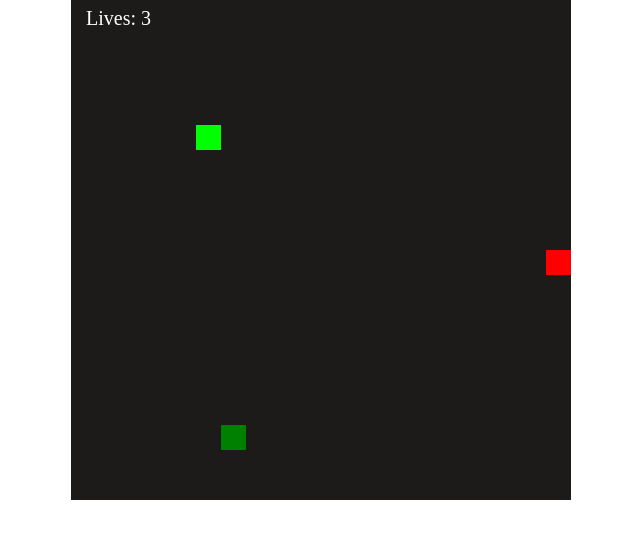
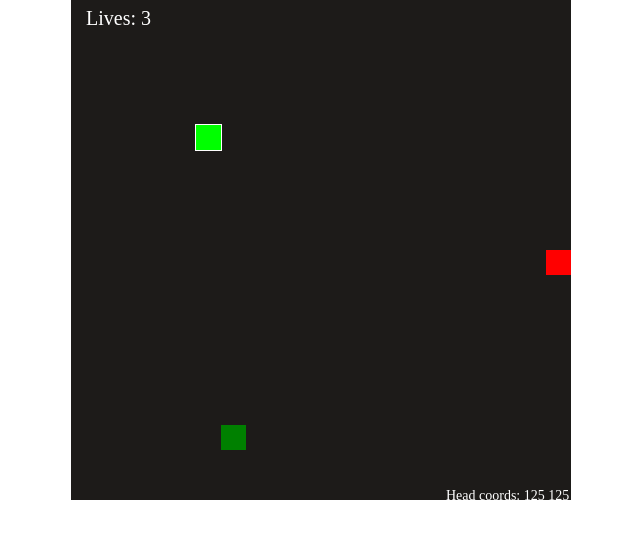
Before and after one commit to Pivogirka/Snake, an Electron app: page public/index.html in a window 1280 px wide. Shown: the whole page, without its empty margins (319-959 px from the left). Drawn offline with Linux system fonts and the light colour scheme.

Commit message:
improved main updateFrames function. Added displaying the snake head coords(temporary). Added border of the snake head. Fixed bug with not displaying 0 lives when eat last stub

```diff
--- a/public/index.html
+++ b/public/index.html
@@ -1,22 +1,19 @@
 <!DOCTYPE html>
 <html>
-
     <head>
         <meta charset="UTF-8" />
         <meta http-equiv="Content-Security-Policy" content="default-src 'self'; script-src 'self'" />
         <meta http-equiv="X-Content-Security-Policy" content="default-src 'self'; script-src 'self'" />
-  <link rel="stylesheet" href="./index.css">
+        <link rel="stylesheet" href="./index.css" />
         <title>The snake game</title>
     </head>
 
     <body>
-
         <div id="gameContainer">
             <canvas id="gameBoard"></canvas>
+            <div></div>
         </div>
-
     </body>
 
     <script type="module" src="../src/renderer.js" defer></script>
-
 </html>
--- a/src/Game/Game.js
+++ b/src/Game/Game.js
@@ -11,6 +11,12 @@ class Game {
         contex.font = `20px Roboto Helvetica Arial sans-serif`;
         contex.fillStyle = "white";
         contex.fillText(`Lives: ${this.lives}`, 15, 25);
+    }
+
+    drawHead(contex, snakeHeadX, snakeHeadY) {
+        contex.font = `14px Roboto Helvetica Arial sans-serif`;
+        contex.fillStyle = "white";
+        contex.fillText(`Head coords: ${snakeHeadX + " " + snakeHeadY}`, 375, 500);
     }
 
     liveLoss() {
--- a/src/Game/Snake/Snake.js
+++ b/src/Game/Snake/Snake.js
@@ -16,7 +16,7 @@ class Snake extends Game {
     }
 
     //TODO: test it and change logic if it possible
-    draw(contex) {
+    draw(context) {
         //reposition of tail
         for (let i = this.tail.length - 1; i > 0; i--) {
             this.tail[i] = this.tail[i - 1];
@@ -24,9 +24,15 @@ class Snake extends Game {
         this.tail[0] = { x: this.snakeHeadX, y: this.snakeHeadY };
 
         //draw tail
+        context.fillStyle = "lime";
         for (let i = 0; i < this.tail.length; i++) {
-            contex.fillStyle = "lime";
-            contex.fillRect(this.tail[i].x, this.tail[i].y, this.unitSize, this.unitSize);
+            if (i === 0) {
+                context.fillRect(this.tail[i].x, this.tail[i].y, this.unitSize, this.unitSize);
+                context.lineWidth = 2;
+                context.strokeStyle = "white";
+                context.strokeRect(this.tail[i].x, this.tail[i].y, this.unitSize, this.unitSize);
+            }
+            context.fillRect(this.tail[i].x, this.tail[i].y, this.unitSize, this.unitSize);
         }
     }
     moving() {
--- a/src/renderer.js
+++ b/src/renderer.js
@@ -19,17 +19,13 @@ apple.generatePosition(snake.tail);
 stub.generatePosition(snake.tail);
 
 function updateFrames() {
-    board.update();
-    snake.moving();
-    apple.draw(board.Context);
-    stub.draw(board.Context);
-    snake.draw(board.Context);
-    game.drawLives(board.Context);
-
     if (game.isOver(snake.snakeHeadX, snake.snakeHeadY, snake.tail, board, apple)) {
         clearInterval(gameLoop);
         alert("Game over");
     } else {
+        board.update();
+        snake.moving();
+
         if (snake.isAteFood(apple.x, apple.y, "apple")) {
             apple.generatePosition(snake.tail);
         }
@@ -37,5 +33,11 @@ function updateFrames() {
             game.liveLoss();
             stub.generatePosition(snake.tail);
         }
+
+        apple.draw(board.Context);
+        stub.draw(board.Context);
+        snake.draw(board.Context);
+        game.drawLives(board.Context);
+        game.drawHead(board.Context, snake.snakeHeadX, snake.snakeHeadY);
     }
 }
```
Lines whose indentation alone changed are shown as unchanged.
